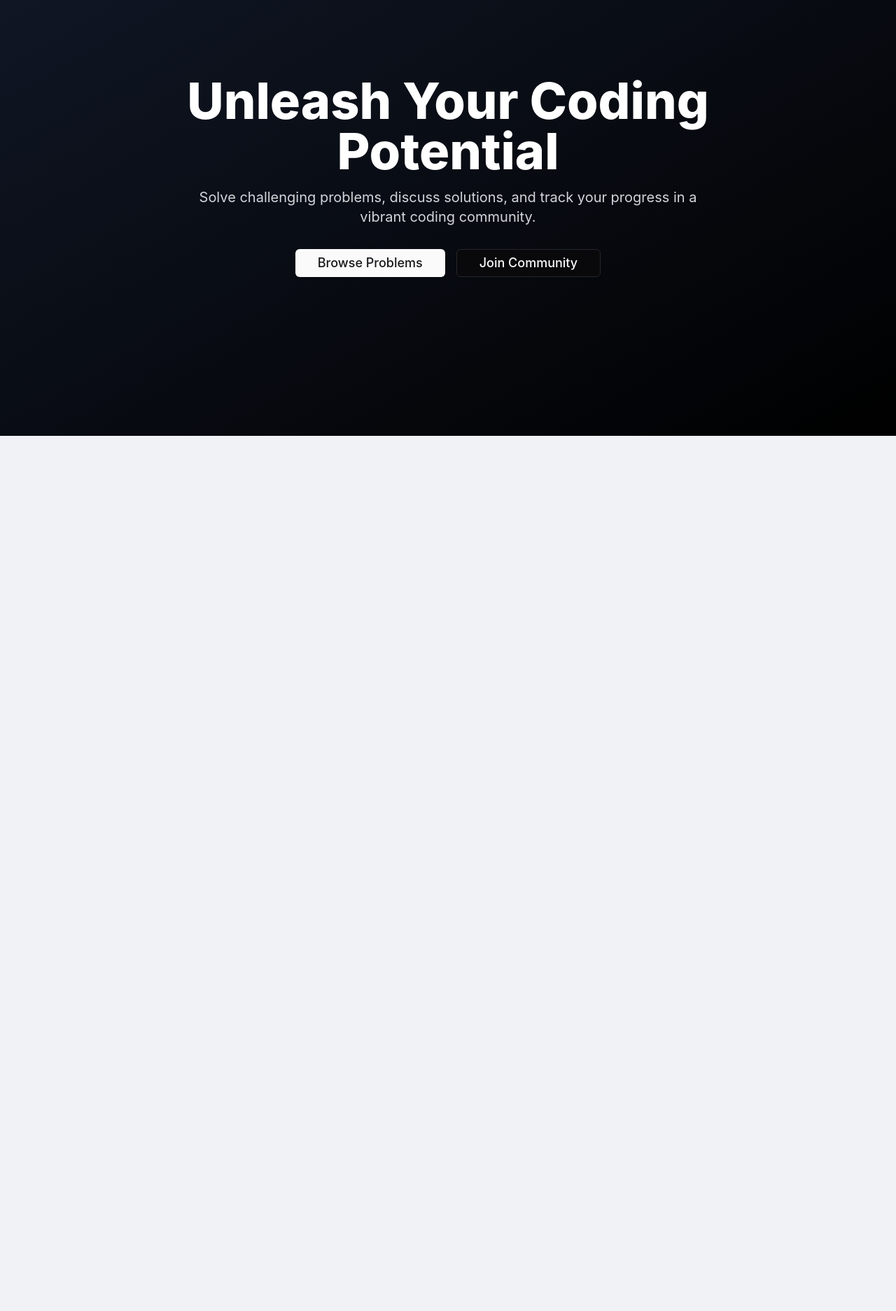
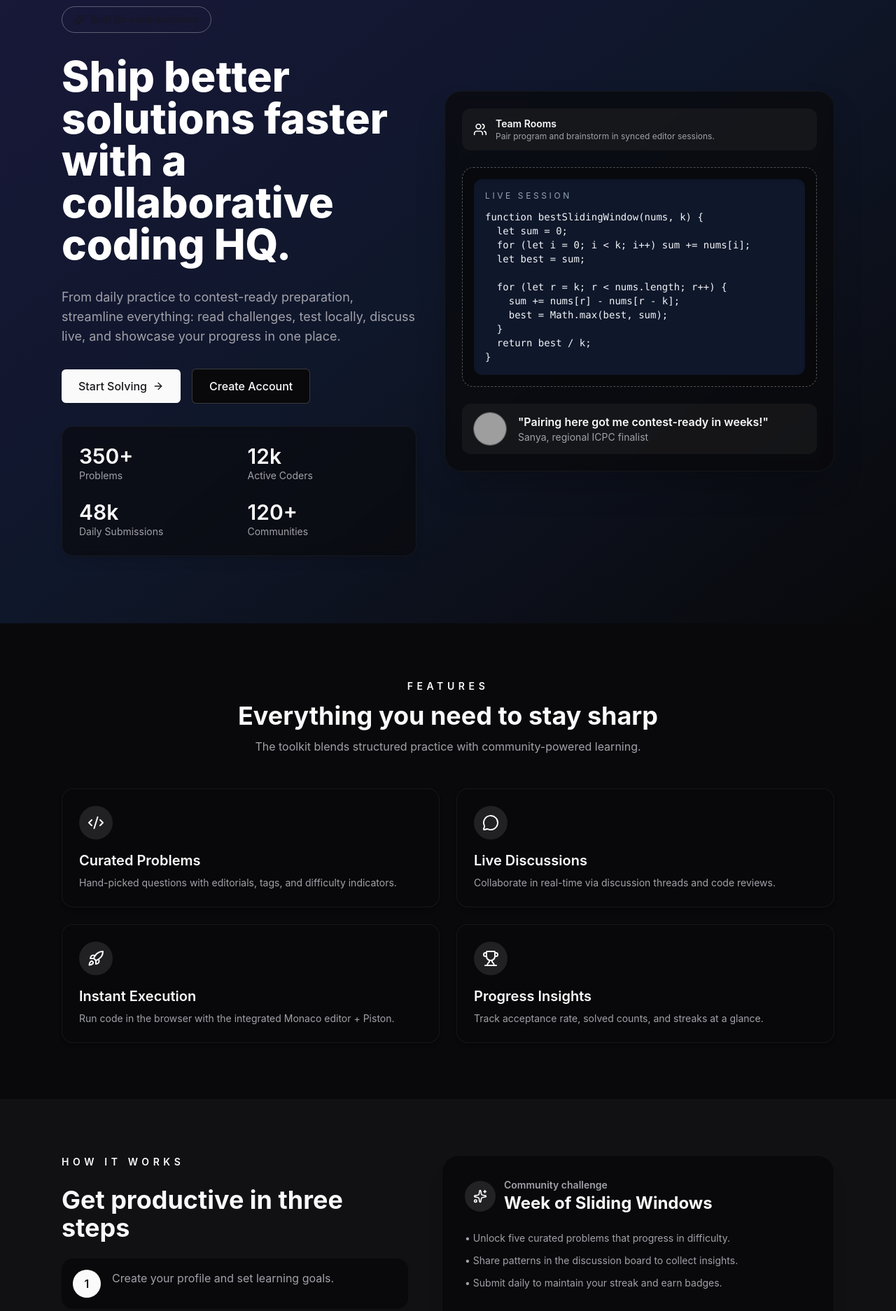
Before and after one commit to prit007p/codehelp, a React (Vite) app in the folder frontend/: page / in a window 1280 px wide. Shown: the part 180-2054 px from the top of the page at 70% size. Before the commit the page ends 803 px from the top, so only its background shows below. Built offline with nearby package versions, Linux system fonts and the light colour scheme; grey boxes are pictures that could not be loaded.

Commit message:
home page redesgin and other minor fix

```diff
--- a/frontend/src/pages/Home.jsx
+++ b/frontend/src/pages/Home.jsx
@@ -2,47 +2,239 @@ import React from 'react'
 import { motion } from "framer-motion";
 import { Button } from "@/components/ui/button";
 import { Link } from "react-router-dom";
+import { ArrowRight, Code2, MessageCircle, Rocket, Sparkles, Trophy, Users } from "lucide-react";
+
+const featureData = [
+  {
+    icon: <Code2 className="h-6 w-6 text-primary" />,
+    title: "Curated Problems",
+    description: "Hand-picked questions with editorials, tags, and difficulty indicators."
+  },
+  {
+    icon: <MessageCircle className="h-6 w-6 text-primary" />,
+    title: "Live Discussions",
+    description: "Collaborate in real-time via discussion threads and code reviews."
+  },
+  {
+    icon: <Rocket className="h-6 w-6 text-primary" />,
+    title: "Instant Execution",
+    description: "Run code in the browser with the integrated Monaco editor + Piston."
+  },
+  {
+    icon: <Trophy className="h-6 w-6 text-primary" />,
+    title: "Progress Insights",
+    description: "Track acceptance rate, solved counts, and streaks at a glance."
+  }
+];
+
+const stats = [
+  { label: "Problems", value: "350+" },
+  { label: "Active Coders", value: "12k" },
+  { label: "Daily Submissions", value: "48k" },
+  { label: "Communities", value: "120+" },
+];
+
+const steps = [
+  "Create your profile and set learning goals.",
+  "Pick a problem, code in the built-in editor, run against test cases.",
+  "Discuss solutions, compare approaches, and climb the leaderboard."
+];
 
 const Home = () => {
   return (
+    <div className="bg-background text-foreground min-h-screen">
+      <section className="relative overflow-hidden bg-gradient-to-br from-blue-500/20 via-violet-500/10 to-transparent dark:from-indigo-900/40 dark:via-slate-900">
+        <div className="mx-auto flex max-w-6xl flex-col gap-10 px-6 pb-24 pt-32 lg:flex-row lg:items-center">
+          <div className="flex-1 space-y-8">
+            <motion.span
+              initial={{ y: -10, opacity: 0 }}
+              animate={{ y: 0, opacity: 1 }}
+              transition={{ duration: 0.6 }}
+              className="inline-flex items-center gap-2 rounded-full border border-white/30 px-4 py-2 text-sm font-medium text-primary dark:text-primary-foreground/80"
+            >
+              <Sparkles className="h-4 w-4" /> Built for code explorers
+            </motion.span>
+
+            <motion.h1
+              initial={{ opacity: 0, y: 20 }}
+              animate={{ opacity: 1, y: 0 }}
+              transition={{ delay: 0.1, duration: 0.6 }}
+              className="text-4xl font-extrabold leading-tight text-gray-900 dark:text-white sm:text-5xl lg:text-6xl"
+            >
+              Ship better solutions faster with a collaborative coding HQ.
+            </motion.h1>
+
+            <motion.p
+              initial={{ opacity: 0, y: 20 }}
+              animate={{ opacity: 1, y: 0 }}
+              transition={{ delay: 0.2, duration: 0.6 }}
+              className="text-lg text-muted-foreground"
+            >
+              From daily practice to contest-ready preparation, streamline everything:
+              read challenges, test locally, discuss live, and showcase your progress in one place.
+            </motion.p>
+
             <motion.div
-      initial={{ opacity: 0 }}
-      animate={{ opacity: 1 }}
-      transition={{ duration: 0.8 }}
-      className="relative flex flex-col items-center justify-center min-h-[calc(100vh-3.6rem)] text-center p-4 bg-gradient-to-br from-blue-50 to-indigo-100 dark:from-gray-900 dark:to-black"
+              initial={{ opacity: 0, y: 20 }}
+              animate={{ opacity: 1, y: 0 }}
+              transition={{ delay: 0.3, duration: 0.6 }}
+              className="flex flex-col gap-4 sm:flex-row"
             >
-      <div className="max-w-3xl mx-auto z-10">
-        <motion.h1
-          initial={{ y: -50, opacity: 0 }}
-          animate={{ y: 0, opacity: 1 }}
-          transition={{ delay: 0.2, duration: 0.8, type: "spring", stiffness: 100 }}
-          className="text-5xl md:text-7xl font-extrabold text-gray-900 dark:text-white leading-tight mb-4"
+              <Link to="/problems" className="inline-flex items-center justify-center gap-2">
+                <Button size="lg" className="px-6 py-6 text-base">
+                  Start Solving
+                  <ArrowRight className="h-4 w-4" />
+                </Button>
+              </Link>
+              <Link to="/register" className="inline-flex">
+                <Button
+                  size="lg"
+                  variant="outline"
+                  className="px-6 py-6 text-base dark:border-white/20"
                 >
-          Unleash Your Coding Potential
-        </motion.h1>
-        <motion.p
-          initial={{ y: 50, opacity: 0 }}
-          animate={{ y: 0, opacity: 1 }}
-          transition={{ delay: 0.4, duration: 0.8, type: "spring", stiffness: 100 }}
-          className="text-lg md:text-xl text-gray-700 dark:text-gray-300 mb-8"
-        >
-          Solve challenging problems, discuss solutions, and track your progress in a vibrant coding community.
-        </motion.p>
-        <motion.div
-          initial={{ opacity: 0 }}
-          animate={{ opacity: 1 }}
-          transition={{ delay: 0.6, duration: 0.8 }}
-          className="flex flex-col sm:flex-row gap-4 justify-center"
-        >
-          <Link to="/problems">
-            <Button size="lg" className="px-8 py-3 text-lg">Browse Problems</Button>
-          </Link>
-          <Link to="/register">
-            <Button size="lg" variant="outline" className="px-8 py-3 text-lg">Join Community</Button>
+                  Create Account
+                </Button>
               </Link>
             </motion.div>
+
+            <motion.div
+              initial={{ opacity: 0, y: 20 }}
+              animate={{ opacity: 1, y: 0 }}
+              transition={{ delay: 0.4, duration: 0.6 }}
+              className="grid grid-cols-2 gap-6 rounded-2xl border border-border/50 bg-card/60 p-6 shadow-lg backdrop-blur"
+            >
+              {stats.map((stat) => (
+                <div key={stat.label}>
+                  <p className="text-3xl font-semibold text-primary">{stat.value}</p>
+                  <p className="text-sm text-muted-foreground">{stat.label}</p>
+                </div>
+              ))}
+            </motion.div>
+          </div>
+
+          <motion.div
+            initial={{ opacity: 0, scale: 0.9 }}
+            animate={{ opacity: 1, scale: 1 }}
+            transition={{ delay: 0.2, duration: 0.6 }}
+            className="flex-1 rounded-3xl border border-border/40 bg-card/70 p-6 shadow-2xl backdrop-blur"
+          >
+            <div className="space-y-6">
+              <div className="flex items-center gap-3 rounded-xl bg-muted/40 px-4 py-3">
+                <Users className="h-5 w-5 text-primary" />
+                <div>
+                  <p className="text-sm font-semibold">Team Rooms</p>
+                  <p className="text-xs text-muted-foreground">
+                    Pair program and brainstorm in synced editor sessions.
+                  </p>
+                </div>
+              </div>
+              <div className="rounded-2xl border border-dashed border-primary/30 bg-background/60 p-4">
+                <div className="rounded-xl bg-slate-900 p-4 text-left text-slate-100 shadow-inner">
+                  <p className="text-xs uppercase tracking-[0.3em] text-slate-400">Live Session</p>
+                  <pre className="mt-3 overflow-x-auto text-sm">
+{`function bestSlidingWindow(nums, k) {
+  let sum = 0;
+  for (let i = 0; i < k; i++) sum += nums[i];
+  let best = sum;
+
+  for (let r = k; r < nums.length; r++) {
+    sum += nums[r] - nums[r - k];
+    best = Math.max(best, sum);
+  }
+  return best / k;
+}`}
+                  </pre>
+                </div>
+              </div>
+              <div className="flex items-center gap-4 rounded-xl bg-muted/40 px-4 py-3">
+                <img
+                  src="https://api.dicebear.com/7.x/avataaars/svg?seed=code"
+                  alt="avatar"
+                  className="h-12 w-12 rounded-full border border-white/30"
+                />
+                <div>
+                  <p className="font-semibold">"Pairing here got me contest-ready in weeks!"</p>
+                  <p className="text-sm text-muted-foreground">Sanya, regional ICPC finalist</p>
+                </div>
+              </div>
             </div>
           </motion.div>
+        </div>
+      </section>
+
+      <section className="mx-auto max-w-6xl px-6 py-20">
+        <div className="mb-12 space-y-3 text-center">
+          <p className="text-sm font-semibold uppercase tracking-[0.4em] text-primary">Features</p>
+          <h2 className="text-3xl font-bold sm:text-4xl">Everything you need to stay sharp</h2>
+          <p className="text-muted-foreground">
+            The toolkit blends structured practice with community-powered learning.
+          </p>
+        </div>
+        <div className="grid gap-6 md:grid-cols-2">
+          {featureData.map((feature) => (
+            <div
+              key={feature.title}
+              className="rounded-2xl border border-border/50 bg-card/60 p-6 shadow-md transition hover:-translate-y-1 hover:border-primary/50 hover:shadow-lg"
+            >
+              <div className="mb-4 inline-flex rounded-full bg-primary/10 p-3">
+                {feature.icon}
+              </div>
+              <h3 className="text-xl font-semibold">{feature.title}</h3>
+              <p className="mt-2 text-sm text-muted-foreground">{feature.description}</p>
+            </div>
+          ))}
+        </div>
+      </section>
+
+      <section className="bg-muted/30 py-20">
+        <div className="mx-auto flex max-w-6xl flex-col gap-12 px-6 lg:flex-row">
+          <div className="flex-1 space-y-6">
+            <p className="text-sm font-semibold uppercase tracking-[0.4em] text-primary">How it works</p>
+            <h2 className="text-3xl font-bold sm:text-4xl">Get productive in three steps</h2>
+            <div className="space-y-5">
+              {steps.map((step, index) => (
+                <div key={step} className="flex items-start gap-4 rounded-2xl bg-background p-4 shadow-sm">
+                  <span className="flex h-10 w-10 items-center justify-center rounded-full bg-primary text-primary-foreground font-semibold">
+                    {index + 1}
+                  </span>
+                  <p className="text-muted-foreground">{step}</p>
+                </div>
+              ))}
+            </div>
+            <Link to="/submission">
+              <Button variant="ghost" className="gap-2 text-primary">
+                View latest submissions
+                <ArrowRight className="h-4 w-4" />
+              </Button>
+            </Link>
+          </div>
+          <div className="flex-1 rounded-3xl border border-border/40 bg-card p-8 shadow-xl">
+            <div className="flex items-center gap-3">
+              <div className="rounded-full bg-primary/10 p-3">
+                <Sparkles className="h-5 w-5 text-primary" />
+              </div>
+              <div>
+                <p className="text-sm font-semibold text-muted-foreground">Community challenge</p>
+                <h3 className="text-2xl font-bold">Week of Sliding Windows</h3>
+              </div>
+            </div>
+            <ul className="mt-6 space-y-3 text-sm text-muted-foreground">
+              <li>• Unlock five curated problems that progress in difficulty.</li>
+              <li>• Share patterns in the discussion board to collect insights.</li>
+              <li>• Submit daily to maintain your streak and earn badges.</li>
+            </ul>
+            <div className="mt-8 flex gap-4">
+              <Link to="/Chats" className="flex-1">
+                <Button className="w-full">Join Discussion</Button>
+              </Link>
+              <Link to="/Landing" className="flex-1">
+                <Button variant="outline" className="w-full">Explore Playground</Button>
+              </Link>
+            </div>
+          </div>
+        </div>
+      </section>
+    </div>
   )
 }
 
```
Also changed, not shown: 2 other files (tests, documents, lock files or other folders). Lines whose indentation alone changed are shown as unchanged.
